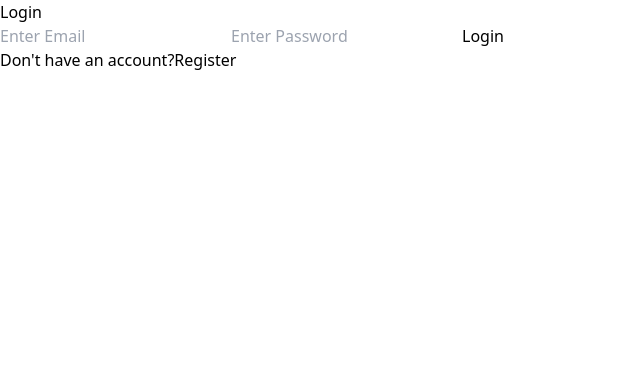
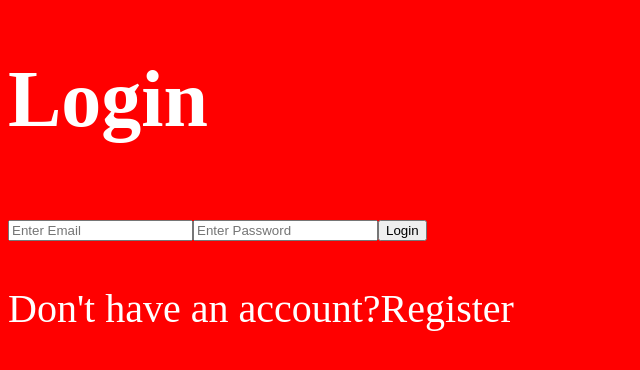
Before and after one commit to ftsaurav/team-task-manager, a React app in the folder frontend/: page /login in a window 1280 px wide. Shown: the top 370 px of the page, without its empty margins (0-640 px from the left). Built offline with nearby package versions, Linux system fonts and the light colour scheme; no server answers; the HTML template or start-up script is replaced by a standard one.

Commit message:
fixed vite

```diff
--- a/frontend/src/index.css
+++ b/frontend/src/index.css
@@ -1,3 +1,5 @@
-@tailwind base;
-@tailwind components;
-@tailwind utilities;
+body {
+  background-color: red;
+  color: white;
+  font-size: 40px;
+}
```
